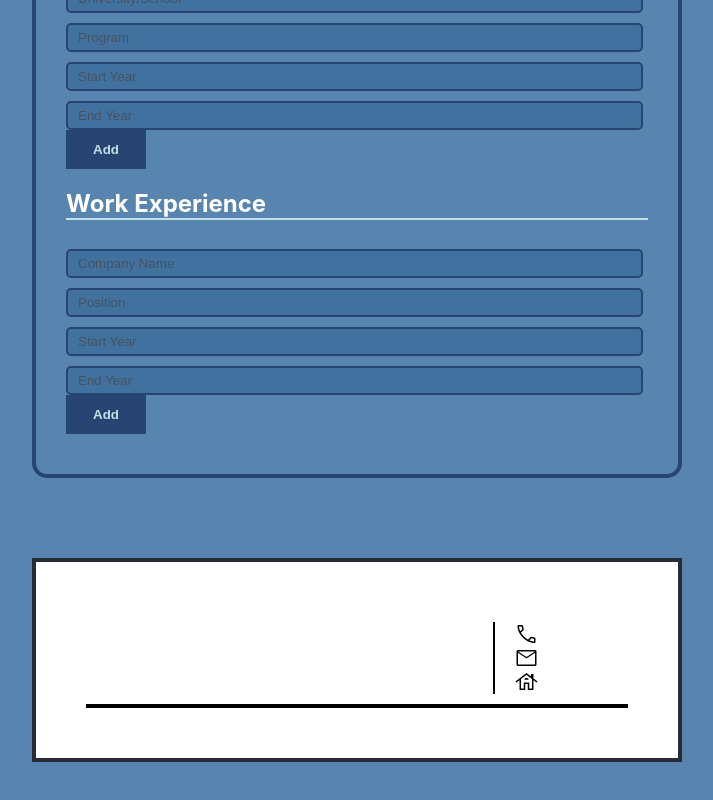
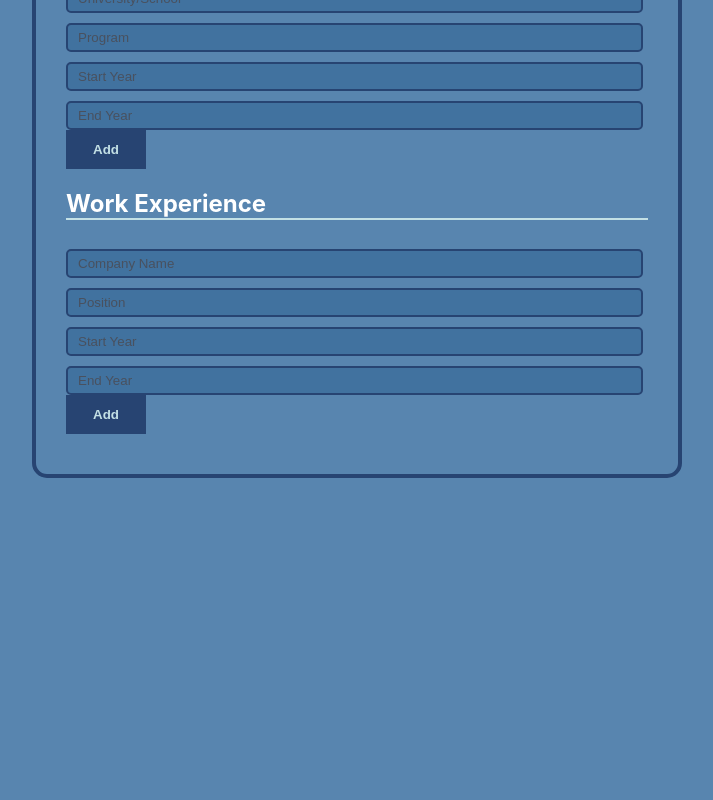
Before and after one commit to HAM1112/CV-generator, a React (Create React App) app: page / in a window 1280 px wide. Shown: the part 447-1247 px from the top of the page, without its empty margins (283-996 px from the left). After the commit the page ends 965 px from the top, so only its background shows below. Built offline with nearby package versions, Linux system fonts and the light colour scheme.

Commit message:
Displayed cv

```diff
--- a/src/App.js
+++ b/src/App.js
@@ -18,7 +18,8 @@ function App() {
         <Education passdata={setEducationalDetails}/>
         <Work passdata={setWorkDetails}/>
       </div>
-      <div className="display-cv">
+      {PersonalDetails ?
+        <div className="display-cv">
         {
           //display personal details
         <div className='heading'>
@@ -27,7 +28,6 @@ function App() {
             <h1>{PersonalDetails.name}</h1>
             <h3>{PersonalDetails.title}</h3>
           </div>
-
 
           <div className='heading-sidebar'>
             <div>
@@ -54,12 +54,8 @@ function App() {
           })}
           </div>:null}
 
+          {/* Education details */}
 
-
-        {
-          // Education details
-
-          <div>
           {EducationalDetails ? <div>
             <h2>Educational Qualifications</h2>
             {EducationalDetails.map((education)=>{
@@ -67,13 +63,8 @@ function App() {
             })}
           </div>:null }
 
-          </div>
-        }
-
-
       </div>
-
-
+       :null}
     </div>
   )
 }
```
